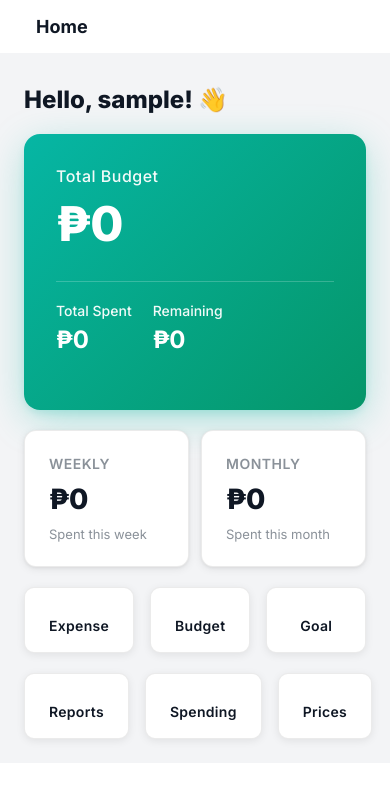
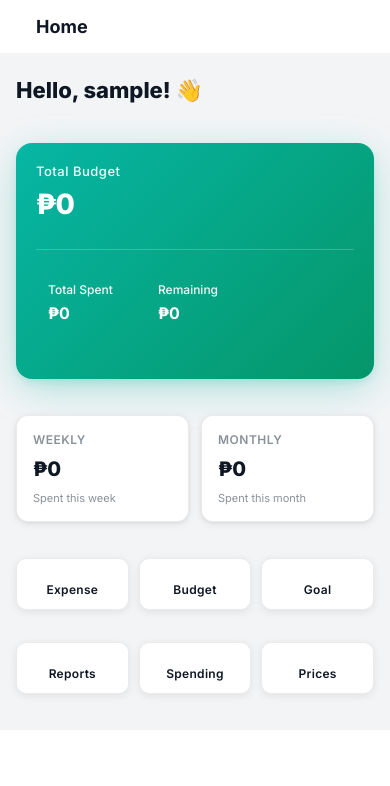
Before and after one commit to Ilion-12/GoalCents, a React (Vite) app: page /dashboard in a window 390 px wide. Shown: the top 786 px of the page. Built offline with nearby package versions, Linux system fonts and the light colour scheme; no server answers; the database is empty; sample sign-in values are in the browser's storage; some icons are missing.

Commit message:
mobile ui update

```diff
--- a/src/pages/HomeDashboard.tsx
+++ b/src/pages/HomeDashboard.tsx
@@ -87,7 +87,7 @@
           }
         }
 
-        // Now call the function
+        // Calling the function in supabased
         const { data, error } = await supabase.rpc('process_finished_budgets', {
           p_user_id: user.id
         });
@@ -174,51 +174,51 @@
     <div className="">
       <Header title="Home" showMenu={true} showUserProfile={true} />
 
-      <main className="main-content">
-        <h2 className="greeting" style={isMobile ? { fontSize: '24px' } : {}}>Hello, {userName}! 👋</h2>
+      <main className="main-content" style={isMobile ? { padding: '16px' } : {}}>
+        <h2 className="greeting" style={isMobile ? { fontSize: '22px', marginBottom: '20px' } : {}}>Hello, {userName}! 👋</h2>
 
         {/* Main Budget Card */}
-        <div className="budget-summary">
+        <div className="budget-summary" style={isMobile ? { padding: '20px', marginBottom: '16px' } : {}}>
           <div className="total-balance">
-            <div className="balance-label">Total Budget</div>
-            <div className="balance-amount">₱{summary.totalBudget.toLocaleString()}</div>
+            <div className="balance-label" style={isMobile ? { fontSize: '13px' } : {}}>Total Budget</div>
+            <div className="balance-amount" style={isMobile ? { fontSize: '28px' } : {}}>₱{summary.totalBudget.toLocaleString()}</div>
           </div>
 
-          <div className="stats-row">
-            <div className="stat-group">
-              <span className="stat-title">Total Spent</span>
-              <span className="stat-number">₱{summary.totalSpent.toLocaleString()}</span>
+          <div className="stats-row" style={isMobile ? { gap: '12px' } : {}}>
+            <div className="stat-group" style={isMobile ? { padding: '12px' } : {}}>
+              <span className="stat-title" style={isMobile ? { fontSize: '12px' } : {}}>Total Spent</span>
+              <span className="stat-number" style={isMobile ? { fontSize: '16px' } : {}}>₱{summary.totalSpent.toLocaleString()}</span>
             </div>
-            <div className="stat-group">
-              <span className="stat-title">Remaining</span>
-              <span className="stat-number">₱{summary.remaining.toLocaleString()}</span>
+            <div className="stat-group" style={isMobile ? { padding: '12px' } : {}}>
+              <span className="stat-title" style={isMobile ? { fontSize: '12px' } : {}}>Remaining</span>
+              <span className="stat-number" style={isMobile ? { fontSize: '16px' } : {}}>₱{summary.remaining.toLocaleString()}</span>
             </div>
           </div>
         </div>
 
         {/* Period Stats */}
-        <div className="time-periods" style={isMobile ? { flexDirection: 'column', gap: '12px' } : {}}>
-          <div className="time-card" style={isMobile ? { width: '100%' } : {}}>
-            <span className="time-label">Weekly</span>
-            <span className="time-amount">₱{summary.weeklySpent.toLocaleString()}</span>
-            <span className="time-description">Spent this week</span>
+        <div className="time-periods" style={isMobile ? { flexDirection: 'column', gap: '12px', marginBottom: '16px' } : {}}>
+          <div className="time-card" style={isMobile ? { width: '100%', padding: '16px' } : {}}>
+            <span className="time-label" style={isMobile ? { fontSize: '12px' } : {}}>Weekly</span>
+            <span className="time-amount" style={isMobile ? { fontSize: '20px' } : {}}>₱{summary.weeklySpent.toLocaleString()}</span>
+            <span className="time-description" style={isMobile ? { fontSize: '11px' } : {}}>Spent this week</span>
           </div>
-          <div className="time-card" style={isMobile ? { width: '100%' } : {}}>
-            <span className="time-label">Monthly</span>
-            <span className="time-amount">₱{summary.monthlySpent.toLocaleString()}</span>
-            <span className="time-description">Spent this month</span>
+          <div className="time-card" style={isMobile ? { width: '100%', padding: '16px' } : {}}>
+            <span className="time-label" style={isMobile ? { fontSize: '12px' } : {}}>Monthly</span>
+            <span className="time-amount" style={isMobile ? { fontSize: '20px' } : {}}>₱{summary.monthlySpent.toLocaleString()}</span>
+            <span className="time-description" style={isMobile ? { fontSize: '11px' } : {}}>Spent this month</span>
           </div>
         </div>
 
         {/* Alert */}
         {budgetAlert && (
-          <div className="warning-box">
-            <div className="warning-icon">
+          <div className="warning-box" style={isMobile ? { padding: '14px', marginBottom: '16px' } : {}}>
+            <div className="warning-icon" style={isMobile ? { fontSize: '20px' } : {}}>
               <iconify-icon icon="lucide:triangle-alert"></iconify-icon>
             </div>
             <div className="warning-text">
-              <h3 className="warning-title">{budgetAlert.title}</h3>
-              <p className="warning-message">
+              <h3 className="warning-title" style={isMobile ? { fontSize: '14px' } : {}}>{budgetAlert.title}</h3>
+              <p className="warning-message" style={isMobile ? { fontSize: '12px' } : {}}>
                 {budgetAlert.message}
               </p>
             </div>
@@ -227,51 +227,51 @@
 
         {/* Goal Progress */}
         {savingsGoal && (
-          <div className="savings-goal">
+          <div className="savings-goal" style={isMobile ? { padding: '16px', marginBottom: '16px' } : {}}>
             <div className="goal-top">
-              <span className="goal-name">Goal Progress</span>
-              <a href="#" className="view-all-link" onClick={(e) => { e.preventDefault(); handleNavigation('/savings-goals'); }}>
+              <span className="goal-name" style={isMobile ? { fontSize: '14px' } : {}}>Goal Progress</span>
+              <a href="#" className="view-all-link" onClick={(e) => { e.preventDefault(); handleNavigation('/savings-goals'); }} style={isMobile ? { fontSize: '12px' } : {}}>
                 View All
               </a>
             </div>
-            <div className="goal-details">
-              <span>{savingsGoal.goal_name}</span>
-              <span className="progress-percent">{savingsProgress}%</span>
+            <div className="goal-details" style={isMobile ? { marginTop: '10px', marginBottom: '8px' } : {}}>
+              <span style={isMobile ? { fontSize: '13px' } : {}}>{savingsGoal.goal_name}</span>
+              <span className="progress-percent" style={isMobile ? { fontSize: '13px' } : {}}>{savingsProgress}%</span>
             </div>
-            <div className="progress-bar">
+            <div className="progress-bar" style={isMobile ? { height: '8px' } : {}}>
               <div className="progress-bar-fill" style={{ width: `${savingsProgress}%` }}></div>
             </div>
           </div>
         )}
 
         {/* Action Buttons */}
-        <div className="quick-actions">
-          <div className="action-button secondary" onClick={() => handleNavigation('/add-expense')}>
-            <iconify-icon icon="lucide:plus"></iconify-icon>
-            <span className="button-label">Expense</span>
+        <div className="quick-actions" style={isMobile ? { gap: '10px', marginBottom: '12px' } : {}}>
+          <div className="action-button secondary" onClick={() => handleNavigation('/add-expense')} style={isMobile ? { padding: '14px 10px' } : {}}>
+            <iconify-icon icon="lucide:plus" style={isMobile ? { fontSize: '20px' } : {}}></iconify-icon>
+            <span className="button-label" style={isMobile ? { fontSize: '12px' } : {}}>Expense</span>
           </div>
-          <div className="action-button secondary" onClick={() => handleNavigation('/set-budget')}>
-            <iconify-icon icon="lucide:banknote" className="budget-icon"></iconify-icon>
-            <span className="button-label">Budget</span>
+          <div className="action-button secondary" onClick={() => handleNavigation('/set-budget')} style={isMobile ? { padding: '14px 10px' } : {}}>
+            <iconify-icon icon="lucide:banknote" className="budget-icon" style={isMobile ? { fontSize: '20px' } : {}}></iconify-icon>
+            <span className="button-label" style={isMobile ? { fontSize: '12px' } : {}}>Budget</span>
           </div>
-          <div className="action-button secondary" onClick={() => handleNavigation('/savings-goals')}>
-            <iconify-icon icon="lucide:target" className="goal-icon"></iconify-icon>
-            <span className="button-label">Goal</span>
+          <div className="action-button secondary" onClick={() => handleNavigation('/savings-goals')} style={isMobile ? { padding: '14px 10px' } : {}}>
+            <iconify-icon icon="lucide:target" className="goal-icon" style={isMobile ? { fontSize: '20px' } : {}}></iconify-icon>
+            <span className="button-label" style={isMobile ? { fontSize: '12px' } : {}}>Goal</span>
           </div>
         </div>
 
-        <div className="quick-actions">
-          <div className="action-button secondary" onClick={() => handleNavigation('/analytics')}>
-            <iconify-icon icon="lucide:bar-chart-3" className="reports-icon"></iconify-icon>
-            <span className="button-label">Reports</span>
+        <div className="quick-actions" style={isMobile ? { gap: '10px', marginBottom: '20px' } : {}}>
+          <div className="action-button secondary" onClick={() => handleNavigation('/analytics')} style={isMobile ? { padding: '14px 10px' } : {}}>
+            <iconify-icon icon="lucide:bar-chart-3" className="reports-icon" style={isMobile ? { fontSize: '20px' } : {}}></iconify-icon>
+            <span className="button-label" style={isMobile ? { fontSize: '12px' } : {}}>Reports</span>
           </div>
-          <div className="action-button secondary" onClick={() => handleNavigation('/spending')}>
-            <iconify-icon  icon="lucide:pie-chart" className="spending-icon"></iconify-icon>
-            <span className="button-label">Spending</span>
+          <div className="action-button secondary" onClick={() => handleNavigation('/spending')} style={isMobile ? { padding: '14px 10px' } : {}}>
+            <iconify-icon  icon="lucide:pie-chart" className="spending-icon" style={isMobile ? { fontSize: '20px' } : {}}></iconify-icon>
+            <span className="button-label" style={isMobile ? { fontSize: '12px' } : {}}>Spending</span>
           </div>
-          <div className="action-button secondary" onClick={() => handleNavigation('/price-comparison')}>
-            <iconify-icon icon="lucide:shopping-cart" className="compare-icon"></iconify-icon>
-            <span className="button-label">Prices</span>
+          <div className="action-button secondary" onClick={() => handleNavigation('/price-comparison')} style={isMobile ? { padding: '14px 10px' } : {}}>
+            <iconify-icon icon="lucide:shopping-cart" className="compare-icon" style={isMobile ? { fontSize: '20px' } : {}}></iconify-icon>
+            <span className="button-label" style={isMobile ? { fontSize: '12px' } : {}}>Prices</span>
           </div>
         </div>
       </main>
```
Also changed, not shown: src/pages/VisualAnalyticsPage.tsx (+31 -31 lines), 1 other file (tests, documents, lock files or other folders).
